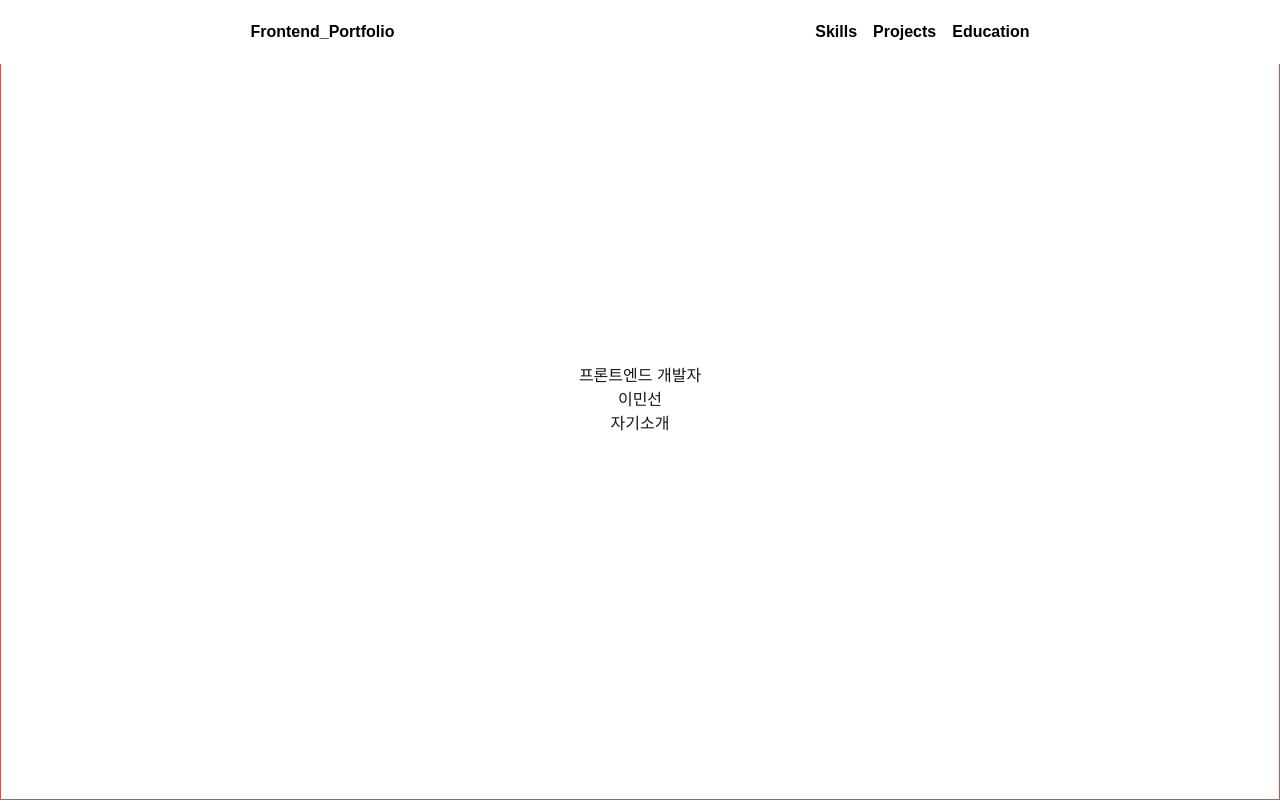
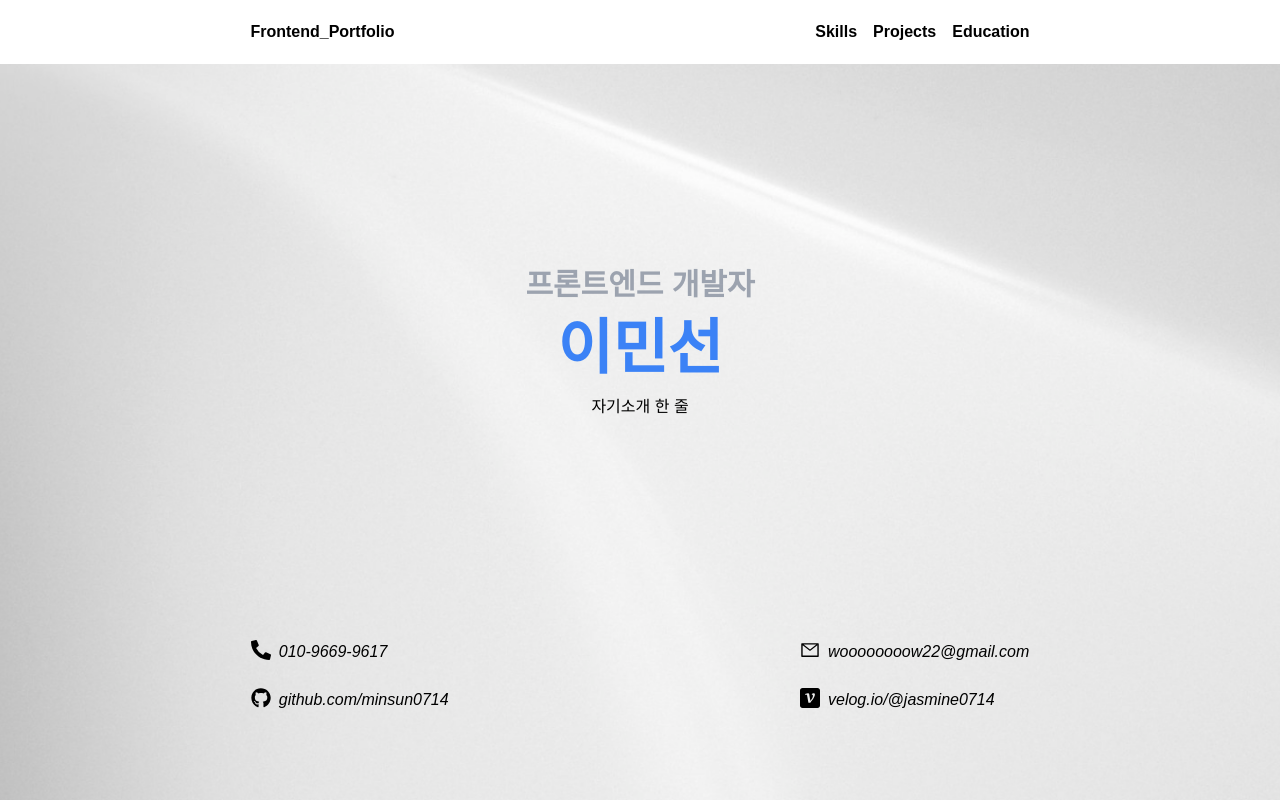
Before and after one commit to minsun0714/frontend-porfolio, a Next.js app in the folder frontend/: page / in a window 1280 px wide. Shown: the top 801 px of the page. Built offline with nearby package versions, Linux system fonts and the light colour scheme.

Commit message:
feat: 메인 페이지 구현

```diff
--- a/frontend/src/components/Main/Main.tsx
+++ b/frontend/src/components/Main/Main.tsx
@@ -1,9 +1,43 @@
+import Image from "next/image";
+import { IconType } from "react-icons/lib";
+import { getIconComponent } from "@/lib/utils";
+
 export const Main = () => {
+	const contactInfo = [
+		{ value: "010-9669-9617", icon: "FaPhoneAlt" },
+		{ value: "woooooooow22@gmail.com", icon: "AiOutlineMail" },
+		{ value: "github.com/minsun0714", icon: "FaGithub" },
+		{
+			value: "velog.io/@jasmine0714",
+			icon: "SiVelog",
+		},
+	];
 	return (
-		<section className="flex flex-col justify-center items-center border border-red-500 h-screen w-full">
-			<h2>프론트엔드 개발자</h2>
-			<h1>이민선</h1>
-			<p>자기소개</p>
+		<section className="relative flex justify-center items-center h-screen w-screen">
+			<Image
+				src="/main/image.png"
+				alt="메인 화면"
+				fill={true}
+				style={{ objectFit: "cover" }}
+				priority
+				quality={100}
+			/>
+			<div className="absolute top-1/3 z-10 font-bold text-center w-full">
+				<h1 className="text-gray-400 text-3xl font-bold">프론트엔드 개발자</h1>
+				<h1 className="text-blue-500 text-6xl font-bold py-4">이민선</h1>
+				<p className="text-black font-light">자기소개 한 줄</p>
+			</div>
+			<ul className="absolute bottom-20 grid grid-cols-1 tablet:grid-cols-2 font-light text-black bg-opacity-40 gap-2 mx-auto tablet:gap-x-20 laptop:gap-x-80">
+				{contactInfo.map((info, idx) => {
+					const Icon = getIconComponent(info.icon) as IconType;
+					return (
+						<li key={idx} className="flex justify-start w-full py-2 gap-2">
+							<Icon size={20} />
+							<address>{info.value}</address>
+						</li>
+					);
+				})}
+			</ul>
 		</section>
 	);
 };
--- a/frontend/src/lib/utils.ts
+++ b/frontend/src/lib/utils.ts
@@ -1,6 +1,8 @@
 import { clsx, type ClassValue } from "clsx";
 import { twMerge } from "tailwind-merge";
+import * as AiIcons from "react-icons/ai";
 import * as BsIcons from "react-icons/bs";
+import * as FaIcons from "react-icons/fa";
 import * as GoIcons from "react-icons/go";
 import { IconType } from "react-icons/lib";
 import * as SiIcons from "react-icons/si";
@@ -19,7 +21,9 @@ export const getIconComponent = (iconName: string): IconType | null => {
 	const icon =
 		(BsIcons[iconName as keyof typeof BsIcons] as IconType) ||
 		(GoIcons[iconName as keyof typeof GoIcons] as IconType) ||
-		(SiIcons[iconName as keyof typeof SiIcons] as IconType);
+		(SiIcons[iconName as keyof typeof SiIcons] as IconType) ||
+		(FaIcons[iconName as keyof typeof FaIcons] as IconType) ||
+		(AiIcons[iconName as keyof typeof AiIcons] as IconType);
 
 	return icon || null;
 };
--- a/frontend/src/models/skills.ts
+++ b/frontend/src/models/skills.ts
@@ -93,19 +93,14 @@ export const skillsList: Skills[] = [
 				bgColor: "skyblue",
 				materialUrlList: [
 					{
-						title: "react 배치 처리",
-						thumbnailImg: "",
-						url: "https://velog.io/@jasmine0714/carousel",
+						title: "상태 관리 메커니즘에 기반하여 알아보는 state 업데이트 시 주의할 점과 이유",
+						thumbnailImg: "/skills/state.png",
+						url: "https://velog.io/@jasmine0714/state-update",
 					},
 					{
 						title: "error-boundary",
-						thumbnailImg: "",
+						thumbnailImg: "/skills/errorboundary.png",
 						url: "https://velog.io/@jasmine0714/error-boundary",
-					},
-					{
-						title: "forwardRef",
-						thumbnailImg: "",
-						url: "https://velog.io/@jasmine0714/forwardRef",
 					},
 				],
 			},
@@ -127,7 +122,8 @@ export const skillsList: Skills[] = [
 				bgColor: "skyblue",
 				materialUrlList: [
 					{
-						title: "react 사용할 때 공식처럼 생각했던 것이 깨지면서 배운 vue-query와 react-query의 동작 원리 비교",
+						title:
+							"react 사용할 때 공식처럼 생각했던 것이 깨지면서 배운 vue-query와 react-query의 동작 원리 비교",
 						thumbnailImg: "/skills/query.png",
 						url: "https://velog.io/@jasmine0714/set-query-data",
 					},
@@ -144,7 +140,8 @@ export const skillsList: Skills[] = [
 				bgColor: "skyblue",
 				materialUrlList: [
 					{
-						title: "react 사용할 때 공식처럼 생각했던 것이 깨지면서 배운 vue-query와 react-query의 동작 원리 비교",
+						title:
+							"react 사용할 때 공식처럼 생각했던 것이 깨지면서 배운 vue-query와 react-query의 동작 원리 비교",
 						thumbnailImg: "/skills/query.png",
 						url: "https://velog.io/@jasmine0714/set-query-data",
 					},
--- a/frontend/src/styles/globals.css
+++ b/frontend/src/styles/globals.css
@@ -14,7 +14,9 @@
 	}
 }
 
-body {
+html, body {
+	overflow-x: hidden;
+	width: 100%;
 	color: var(--foreground);
 	background: var(--background);
 	font-family: Arial, Helvetica, sans-serif;
```
Also changed, not shown: frontend/public/main/image.png (added). Lines whose indentation alone changed are shown as unchanged.
